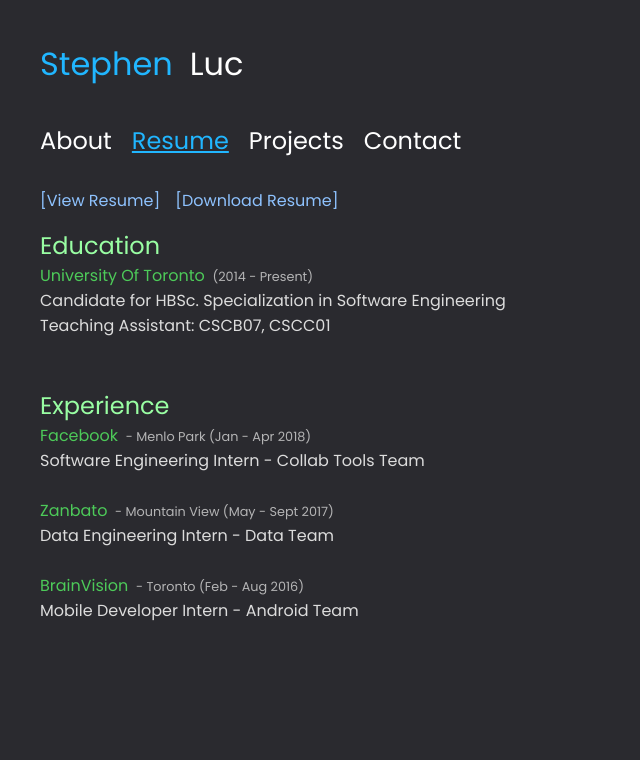
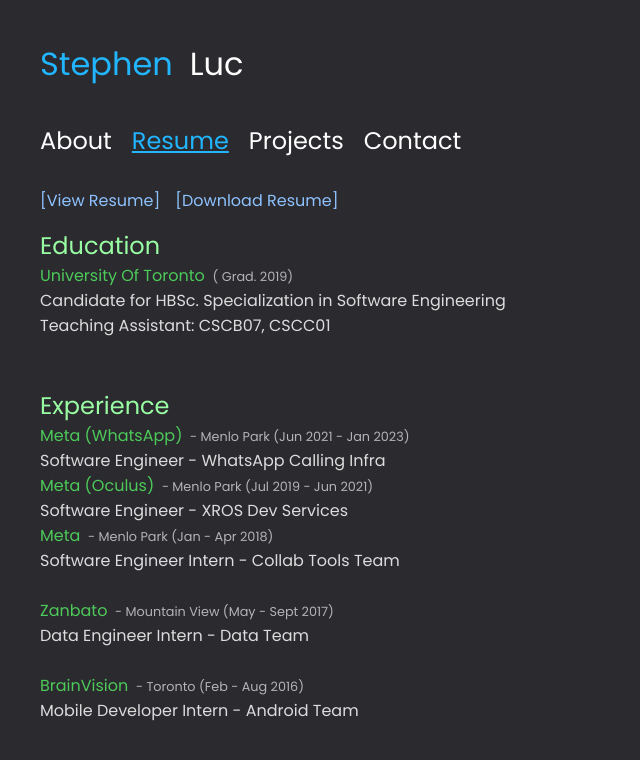
Before and after one commit to stephenluc/stephenluc.github.io, a Jekyll site: the page built from resume/index.html, in a window 1280 px wide. Shown: the top 760 px of the page, without its empty margins (0-640 px from the left). Built offline with Jekyll 4.4.1, drawn with Linux system fonts in a browser that asks for light colours.

Commit message:
Update index.html

```diff
--- a/resume/index.html
+++ b/resume/index.html
@@ -10,23 +10,33 @@
 	<h1>Education</h1>
 	<span class="tertiary-text">
 		University Of Toronto
-		<span class="subtext">&nbsp;(2014 - Present)</span>
+		<span class="subtext">&nbsp;( Grad. 2019)</span>
 	</span>
 	<span>Candidate for HBSc. Specialization in Software Engineering</span>
 	<span>Teaching Assistant: CSCB07, CSCC01</span>
 	<br><br>
 	<h1>Experience</h1>
 	<span class="tertiary-text">
-		Facebook
+		Meta (WhatsApp)
+		<span class="subtext">&nbsp;- Menlo Park (Jun 2021 - Jan 2023)</span>
+	</span>
+	<span>Software Engineer - WhatsApp Calling Infra</span>
+	<span class="tertiary-text">
+		Meta (Oculus)
+		<span class="subtext">&nbsp;- Menlo Park (Jul 2019 - Jun 2021)</span>
+	</span>
+	<span>Software Engineer - XROS Dev Services</span>
+	<span class="tertiary-text">
+		Meta
 		<span class="subtext">&nbsp;- Menlo Park (Jan - Apr 2018)</span>
 	</span>
-	<span>Software Engineering Intern - Collab Tools Team</span>
+	<span>Software Engineer Intern - Collab Tools Team</span>
 	<br>
 	<span class="tertiary-text">
 		Zanbato
 		<span class="subtext">&nbsp;- Mountain View (May - Sept 2017)</span>
 	</span>
-	<span>Data Engineering Intern - Data Team</span>
+	<span>Data Engineer Intern - Data Team</span>
 	<br>
 	<span class="tertiary-text">
 		BrainVision
```
